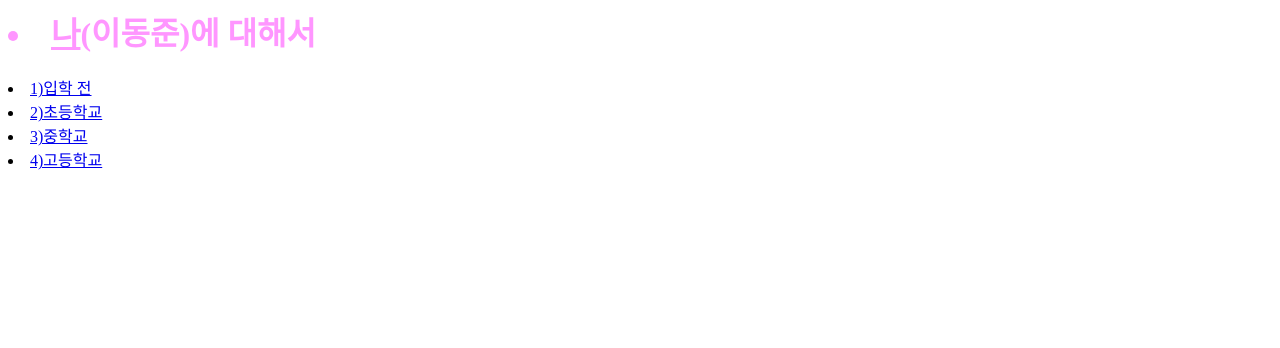
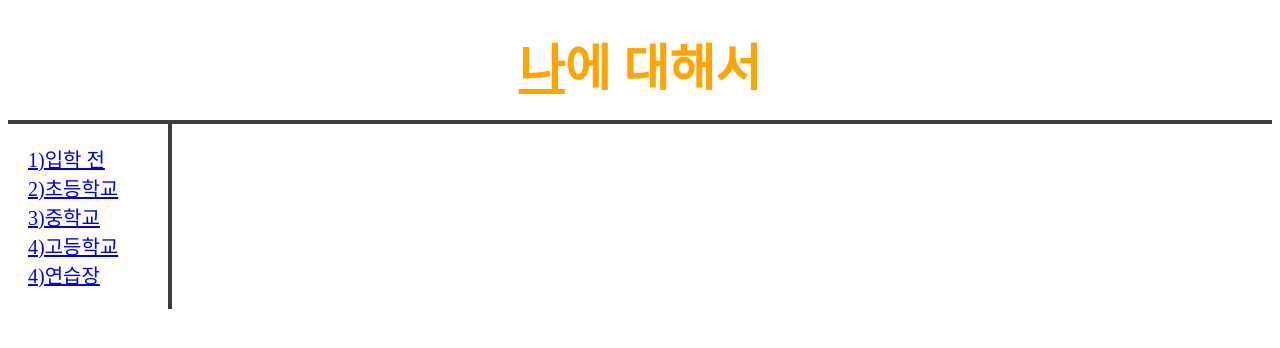
Before and after one commit to FLOGON/flogona.html, a plain HTML site: page index.html in a window 1280 px wide. Drawn offline with Linux system fonts and the light colour scheme.

Commit message:
Update index.html

```diff
--- a/index.html
+++ b/index.html
@@ -1,13 +1,42 @@
-<!DOCKTYPE html>
+<!DOCTYPE html>
 <html>
+  <head>
+    <meta charset="utf-8">
     <title>
-  <title>나에 대해서</title>
-  <meta charset="utf-8">
+        나에 대해서
     </title>
+    <style>
+      li {
+        list-style-type: none;
+      }
+      h1 {
+        font-size: 50px;
+        text-align: center;
+        border-bottom: 4px solid rgb(61, 61, 61);
+        margin: 0px;
+        padding: 20px;
+      }
+      ol {
+        font-size: 20px;
+        text-align: left;
+        border-right: 4px solid rgb(61, 61, 61);
+        width: 120px;
+        margin: 0px;
+        padding: 20px;
+      }
+    </style>
+  </head>
   <body>
-  <h1><li style="color: rgb(255, 150, 255)"><strong><u>나</u></strong>(이동준)에 대해서</li></h1>
+      <form>
+
+      </form>
+    <h1><li style="color : orange"><strong><u>나</u></strong>에 대해서</li></h1>
+    <ol>
       <li><a href="1.html">1)입학 전</a></li>
       <li><a href="2.html">2)초등학교</a></li>
       <li><a href="3.html">3)중학교</a></li>
       <li><a href="4.html">4)고등학교</a></li>
+      <li><a href="5.html">4)연습장</a></li>
+    </ol>
   </body>
+</html>
```
Lines whose indentation alone changed are shown as unchanged.
